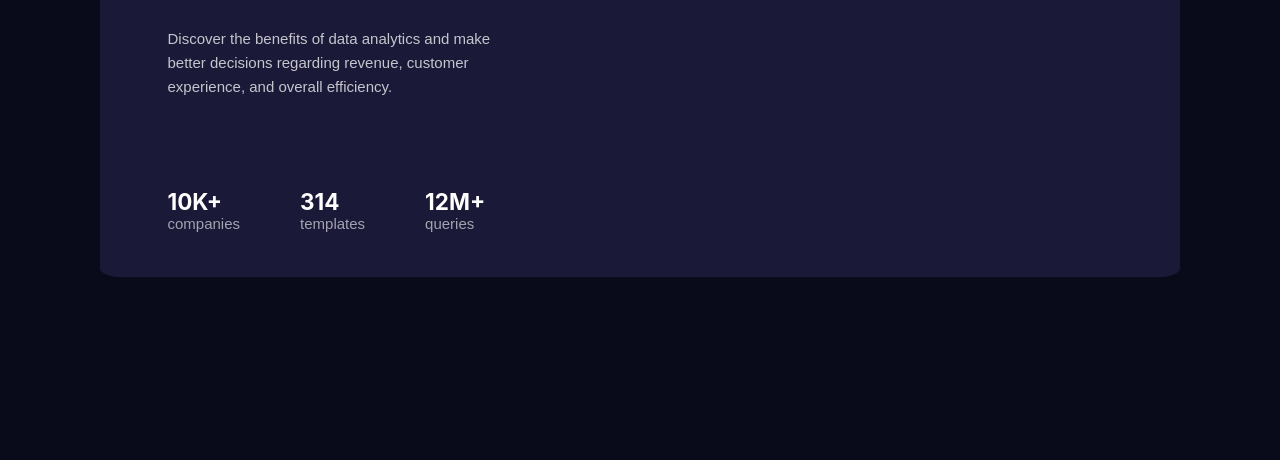
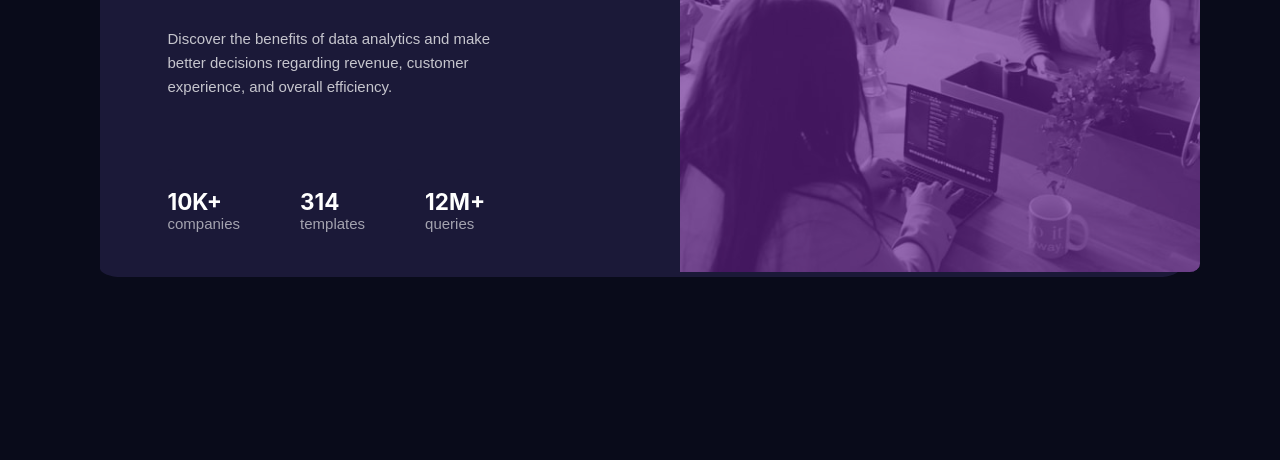
Before and after one commit to CostiVoicu/Responsive-stats-preview-card-component-website, a plain HTML site: page index.html in a window 1280 px wide. Shown: the part 340-800 px from the top of the page. Drawn offline with Linux system fonts and the light colour scheme; the site is published under a folder, as on GitHub Pages, so addresses that start at the root find nothing.

Commit message:
Update img

```diff
--- a/index.html
+++ b/index.html
@@ -35,8 +35,8 @@
       </div>
       <div class="image">
         <div class="purple-bg">
-          <img class="desktop" src="/images/image-header-desktop.jpg" alt="people in an office">
-          <img class="mobile" src="/images/image-header-mobile.jpg" alt="people in an office">
+          <img class="desktop" src="./images/image-header-desktop.jpg" alt="people in an office">
+          <img class="mobile" src="./images/image-header-mobile.jpg" alt="people in an office">
         </div>
       </div>
     </div>
```
